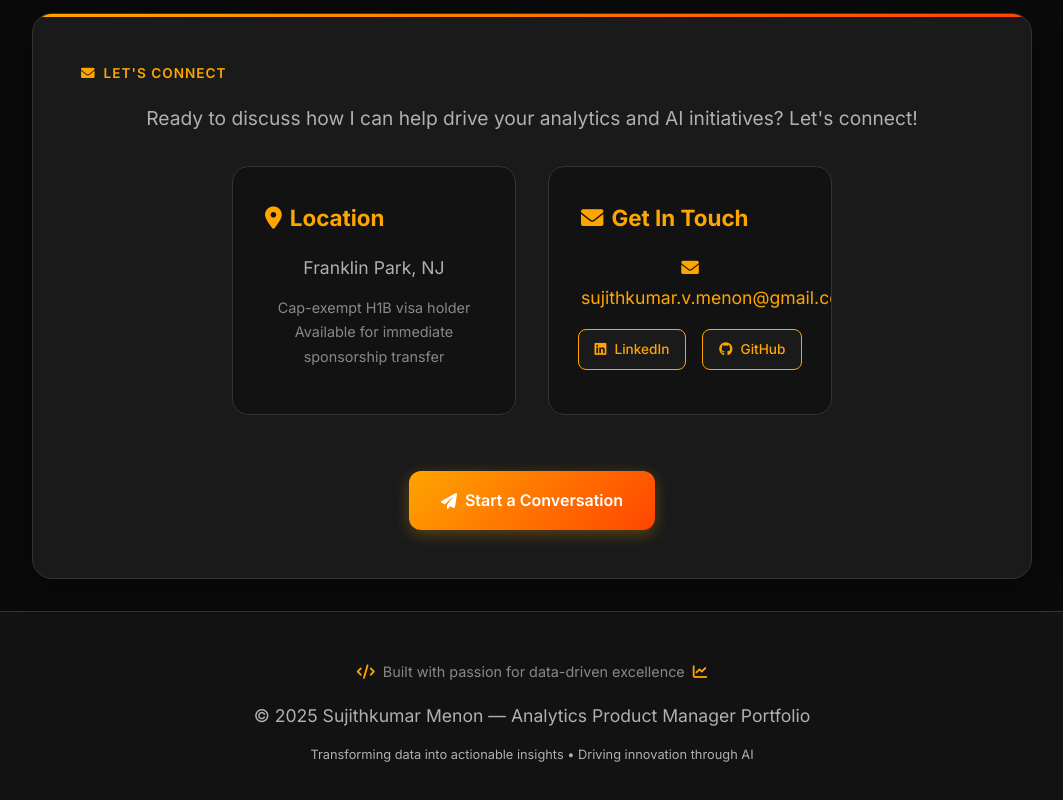
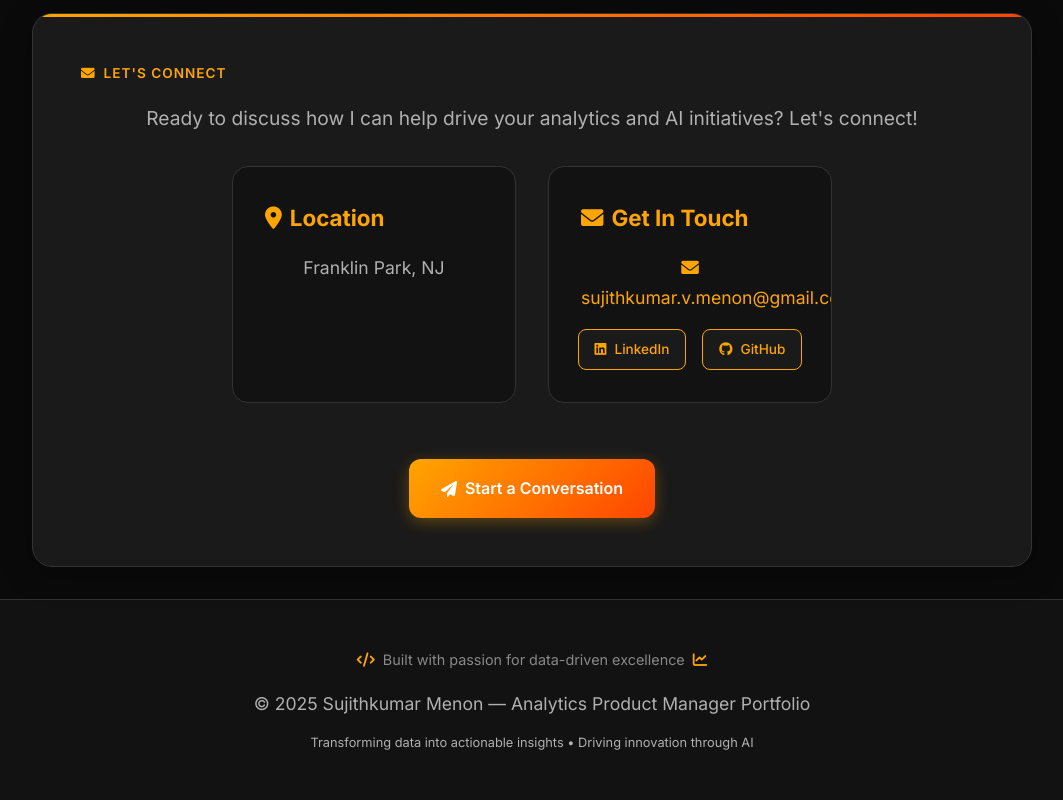
Before and after one commit to smenon2710/smenon2710.github.io, a website: page index.html in a window 1280 px wide. Shown: the part 8721-9521 px from the top of the page, without its empty margins (108-1171 px from the left). Drawn offline with nearby package versions, Linux system fonts and the light colour scheme.

Commit message:
Update index.html
removed unnecessary sponsorship text

```diff
--- a/index.html
+++ b/index.html
@@ -914,7 +914,6 @@
     <div class="skill-category" data-aos="zoom-in" data-aos-delay="100" style="text-align: center;">
       <h3><i class="fas fa-map-marker-alt"></i> Location</h3>
       <p style="color: var(--text-secondary); font-size: 1.1rem;">Franklin Park, NJ</p>
-      <p style="color: var(--muted); font-size: 0.9rem;">Cap-exempt H1B visa holder<br>Available for immediate sponsorship transfer</p>
     </div>
 
     <div class="skill-category" data-aos="zoom-in" data-aos-delay="200" style="text-align: center;">
```
